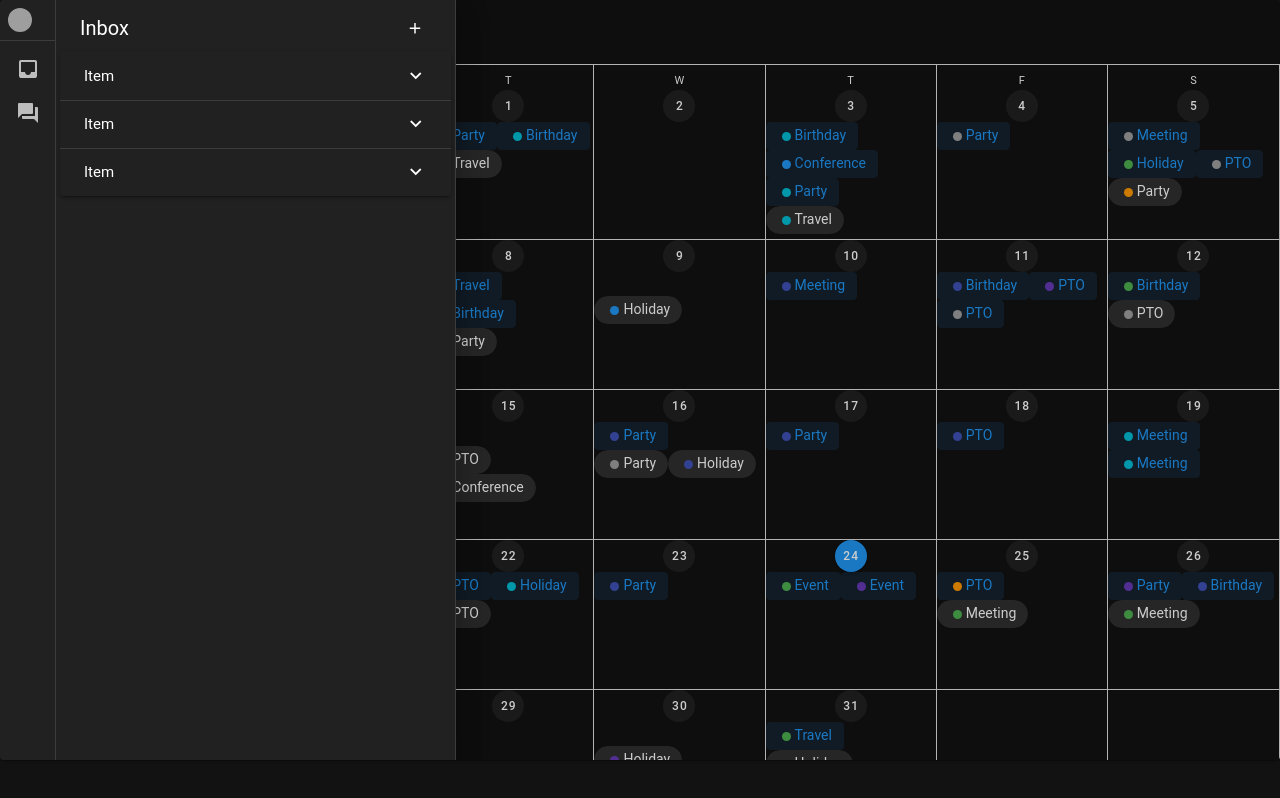
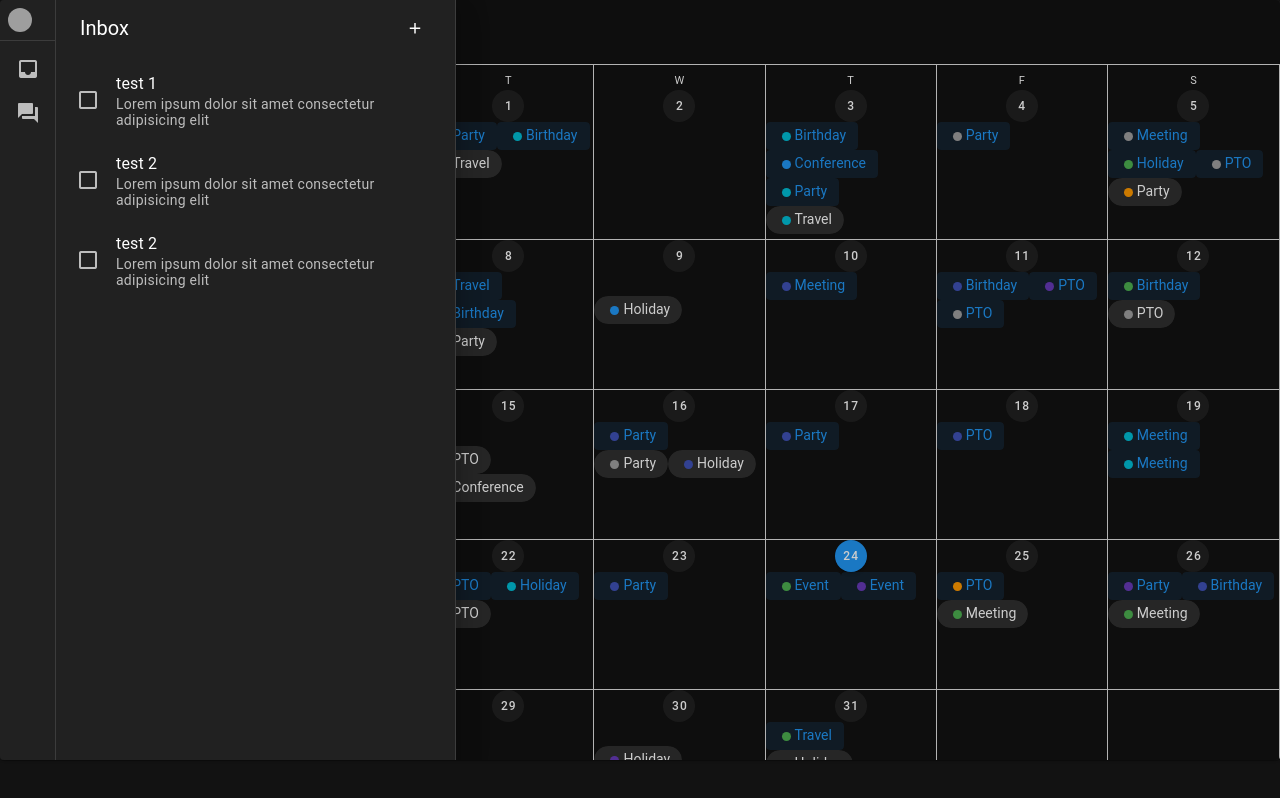
Before and after one commit to kayisrahman/gtd-web, a Vue app: page / in a window 1280 px wide. Both pictures are taken after a click on the element 27 px from the left and 69 px from the top of the page. Built offline with nearby package versions, Linux system fonts and the light colour scheme; grey boxes are pictures that could not be loaded.

Commit message:
Added a scratch Idea about Inbox capturing

```diff
--- a/src/components/InboxComp.vue
+++ b/src/components/InboxComp.vue
@@ -22,7 +22,7 @@
         <v-card-text>
           <v-row dense>
             <v-col cols="12" md="12" sm="12">
-              <v-text-field label="Title" required />
+              <v-text-field v-model="model.title" label="Title" required />
             </v-col>
             <v-col cols="12" md="12" sm="12">
               <v-text-field
@@ -63,7 +63,7 @@
               <v-date-input
                 v-model="model"
                 label="Deadline"
-              ></v-date-input>
+              />
 
             </v-col>
           </v-row>
@@ -86,28 +86,64 @@
             color="primary"
             text="Save"
             variant="tonal"
-            @click="dialog = false"
+            @click="capture"
           />
         </v-card-actions>
       </v-card>
     </v-dialog>
   </v-toolbar>
 
-  <v-expansion-panels>
-    <v-expansion-panel
-      v-for="i in 3"
-      :key="i"
-      text="Lorem ipsum dolor sit amet, consectetur adipiscing elit, sed do eiusmod tempor incididunt ut labore et dolore magna aliqua. Ut enim ad minim veniam, quis nostrud exercitation ullamco laboris nisi ut aliquip ex ea commodo consequat."
-      title="Item"
-    />
-  </v-expansion-panels>
+  <v-list lines="two">
+    <v-list-item
+      v-for="item in inbox"
+      :key="item.id"
+      subtitle="Lorem ipsum dolor sit amet consectetur adipisicing elit"
+      :title="item.title"
+    >
+      <template #prepend>
+        <v-list-item-action start>
+          <v-checkbox-btn v-model="item.isDone" />
+        </v-list-item-action>
+      </template>
+    </v-list-item>
+  </v-list>
 
 </template>
 <script>
-export default {
-  data: () => ({
-    dialog: false,
-    model: null
-  })
-}
+  export default {
+    data: () => ({
+      dialog: false,
+      model: {
+        id: null,
+        title: null,
+        isDone: false,
+      },
+      inbox: [
+        {
+          id: 1,
+          title: 'test 1',
+          isDone: false,
+        }, {
+          id: 2,
+          title: 'test 2',
+          isDone: false,
+        }, {
+          id: 3,
+          title: 'test 2',
+          isDone: false,
+        },
+      ],
+    }),
+    methods: {
+      capture: () => {
+        // this.model.id = this.inbox.length
+        this.inbox.push({
+          id: 1,
+          title: 'test 1',
+          isDone: false,
+        })
+        this.dialog = false
+      },
+    },
+  }
 </script>
```
